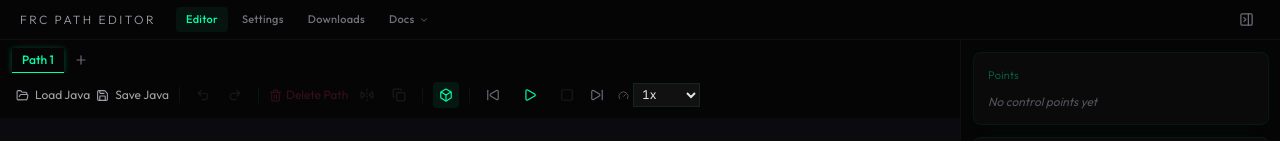
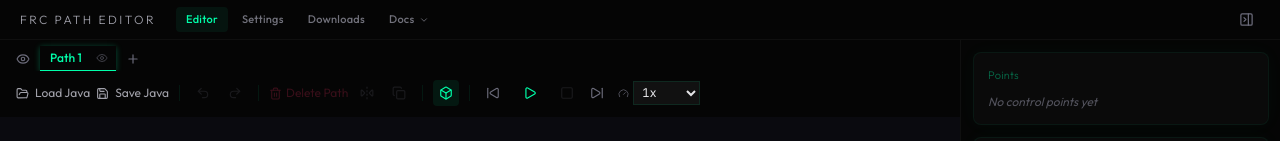
Before and after one commit to Hemlock5712/path-editor, a React (Vite) app: page / in a window 1280 px wide. Shown: the top 141 px of the page. Built offline with nearby package versions, Linux system fonts and the light colour scheme.

Commit message:
Add show/hide buttons for paths.

```diff
--- a/src/components/field/FieldCanvas.tsx
+++ b/src/components/field/FieldCanvas.tsx
@@ -43,6 +43,7 @@ export function FieldCanvas({ splinePath, scrubberHeading }: FieldCanvasProps) {
   const selectedZoneId = useSelectionStore((s) => s.selectedZoneId);
   const paths = usePathStore((s) => s.paths);
   const activePathName = usePathStore((s) => s.activePathName);
+  const hiddenPathNames = usePathStore((s) => s.hiddenPathNames);
 
   const showGrid = useEditorStore((s) => s.showGrid);
   const showMinimap = useEditorStore((s) => s.showMinimap);
@@ -58,7 +59,9 @@ export function FieldCanvas({ splinePath, scrubberHeading }: FieldCanvasProps) {
   // Compute splines for inactive paths
   const inactivePaths = useMemo(() => {
     return Object.entries(paths)
-      .filter(([name]) => name !== activePathName)
+      .filter(
+        ([name]) => name !== activePathName && !hiddenPathNames.includes(name)
+      )
       .map(([name, path]) => ({
         name,
         controlPoints: path.controlPoints,
@@ -67,7 +70,7 @@ export function FieldCanvas({ splinePath, scrubberHeading }: FieldCanvasProps) {
             ? new SplinePath(path.controlPoints)
             : null,
       }));
-  }, [paths, activePathName]);
+  }, [paths, activePathName, hiddenPathNames]);
 
   // Zoom/pan
   const { transform, handleWheel, handleMiddleMouseDrag, resetView } =
--- a/src/components/toolbar/PathTabs.tsx
+++ b/src/components/toolbar/PathTabs.tsx
@@ -1,5 +1,5 @@
 import { useState, useRef, useEffect, useCallback } from 'react';
-import { Plus } from 'lucide-react';
+import { Eye, EyeOff, Plus } from 'lucide-react';
 import { usePathStore } from '../../stores/pathStore';
 
 export function PathTabs() {
@@ -12,6 +12,9 @@ export function PathTabs() {
   const deletePath = usePathStore((s) => s.deletePath);
   const duplicatePath = usePathStore((s) => s.duplicatePath);
   const reorderPath = usePathStore((s) => s.reorderPath);
+  const hiddenPathNames = usePathStore((s) => s.hiddenPathNames);
+  const togglePathHidden = usePathStore((s) => s.togglePathHidden);
+  const setAllPathsHidden = usePathStore((s) => s.setAllPathsHidden);
 
   const [editingName, setEditingName] = useState<string | null>(null);
   const [editValue, setEditValue] = useState('');
@@ -70,6 +73,9 @@ export function PathTabs() {
     addPath(name);
   }, [pathOrder.length, paths, addPath]);
 
+  const allPathsHidden =
+    pathOrder.length > 0 && hiddenPathNames.length === pathOrder.length;
+
   const handleDragStart = useCallback((e: React.DragEvent, index: number) => {
     setDragIndex(index);
     e.dataTransfer.effectAllowed = 'move';
@@ -108,7 +114,20 @@ export function PathTabs() {
 
   return (
     <div className="flex flex-shrink-0 items-center gap-0.5 overflow-x-auto px-3 pt-1.5 pb-0">
-      {pathOrder.map((name, index) => (
+      <button
+        onClick={() => setAllPathsHidden(!allPathsHidden)}
+        className="btn-ghost hover:text-accent-green mr-1 p-1 text-zinc-600 transition-colors"
+        title={allPathsHidden ? 'Show all paths on canvas' : 'Hide all paths on canvas'}
+        aria-label={
+          allPathsHidden ? 'Show all paths on canvas' : 'Hide all paths on canvas'
+        }
+      >
+        {allPathsHidden ? <EyeOff size={14} /> : <Eye size={14} />}
+      </button>
+
+      {pathOrder.map((name, index) => {
+        const isHidden = hiddenPathNames.includes(name);
+        return (
         <div
           key={name}
           className={`relative flex-shrink-0 ${
@@ -137,24 +156,52 @@ export function PathTabs() {
               className="text-accent-green border-accent-green/40 w-28 rounded border bg-zinc-900 px-2.5 py-1 text-xs font-medium outline-none"
             />
           ) : (
-            <button
-              onClick={() => setActivePath(name)}
-              onDoubleClick={() => startRename(name)}
-              onContextMenu={(e) => {
-                e.preventDefault();
-                setContextMenu({ name, x: e.clientX, y: e.clientY });
-              }}
-              className={`cursor-grab border-b px-2.5 py-1 text-xs font-medium transition-all duration-200 active:cursor-grabbing ${
+            <div
+              className={`flex items-center border-b transition-all duration-200 ${
                 activePathName === name
                   ? 'text-accent-green border-accent-green shadow-[0_1px_6px_rgba(0,255,170,0.3)]'
                   : 'border-transparent text-zinc-600 hover:text-zinc-400'
               } ${dragIndex === index ? 'opacity-40' : ''}`}
             >
-              {name}
-            </button>
+              <button
+                onClick={() => setActivePath(name)}
+                onDoubleClick={() => startRename(name)}
+                onContextMenu={(e) => {
+                  e.preventDefault();
+                  setContextMenu({ name, x: e.clientX, y: e.clientY });
+                }}
+                className="cursor-grab px-2.5 py-1 text-xs font-medium active:cursor-grabbing"
+              >
+                {name}
+              </button>
+              <button
+                type="button"
+                onClick={(e) => {
+                  e.stopPropagation();
+                  togglePathHidden(name);
+                }}
+                onContextMenu={(e) => {
+                  e.preventDefault();
+                  e.stopPropagation();
+                  setContextMenu({ name, x: e.clientX, y: e.clientY });
+                }}
+                className={`mr-1 rounded p-1 transition-colors ${
+                  isHidden
+                    ? 'text-zinc-500 hover:text-zinc-300'
+                    : 'text-zinc-700 hover:text-accent-green'
+                }`}
+                title={isHidden ? 'Show path on canvas' : 'Hide path on canvas'}
+                aria-label={
+                  isHidden ? 'Show path on canvas' : 'Hide path on canvas'
+                }
+              >
+                {isHidden ? <EyeOff size={12} /> : <Eye size={12} />}
+              </button>
+            </div>
           )}
         </div>
-      ))}
+        );
+      })}
 
       {/* Add path button */}
       <button
@@ -181,6 +228,17 @@ export function PathTabs() {
           <button
             className="hover:bg-accent-green/10 hover:text-accent-green w-full px-3 py-1.5 text-left text-xs text-zinc-300 transition-colors"
             onClick={() => {
+              togglePathHidden(contextMenu.name);
+              setContextMenu(null);
+            }}
+          >
+            {hiddenPathNames.includes(contextMenu.name)
+              ? 'Show Path'
+              : 'Hide Path'}
+          </button>
+          <button
+            className="hover:bg-accent-green/10 hover:text-accent-green w-full px-3 py-1.5 text-left text-xs text-zinc-300 transition-colors"
+            onClick={() => {
               duplicatePath(contextMenu.name);
               setContextMenu(null);
             }}
--- a/src/stores/pathStore.ts
+++ b/src/stores/pathStore.ts
@@ -30,6 +30,7 @@ interface PathState {
   paths: Record<string, NamedPath>;
   pathOrder: string[];
   activePathName: string | null;
+  hiddenPathNames: string[];
 
   // Named points registry (global, not per-path)
   namedPoints: Record<string, NamedPoint>;
@@ -51,6 +52,8 @@ interface PathState {
   renamePath: (oldName: string, newName: string) => void;
   deletePath: (name: string) => void;
   reorderPath: (fromIndex: number, toIndex: number) => void;
+  togglePathHidden: (name: string) => void;
+  setAllPathsHidden: (hidden: boolean) => void;
   getAllPaths: () => NamedPath[];
 
   // Point mutations (operate on active path)
@@ -239,6 +242,7 @@ export const usePathStore = create<PathState>()(
   },
   pathOrder: ['Path 1'],
   activePathName: 'Path 1',
+  hiddenPathNames: [],
 
   namedPoints: loadNamedPointsFromStorage(),
 
@@ -272,6 +276,7 @@ export const usePathStore = create<PathState>()(
         paths,
         pathOrder,
         activePathName: firstName,
+        hiddenPathNames: [],
         controlPoints: active
           ? active.controlPoints.map((p) => ({ ...p }))
           : [],
@@ -332,6 +337,7 @@ export const usePathStore = create<PathState>()(
         paths: remaining,
         pathOrder: newOrder,
         activePathName: newActive,
+        hiddenPathNames: state.hiddenPathNames.filter((n) => n !== name),
         controlPoints: target
           ? target.controlPoints.map((p) => ({ ...p }))
           : [],
@@ -364,6 +370,18 @@ export const usePathStore = create<PathState>()(
       return { pathOrder: order };
     }),
 
+  togglePathHidden: (name) =>
+    set((state) => ({
+      hiddenPathNames: state.hiddenPathNames.includes(name)
+        ? state.hiddenPathNames.filter((hiddenName) => hiddenName !== name)
+        : [...state.hiddenPathNames, name],
+    })),
+
+  setAllPathsHidden: (hidden) =>
+    set((state) => ({
+      hiddenPathNames: hidden ? [...state.pathOrder] : [],
+    })),
+
   getAllPaths: () => {
     const state = get();
     const updatedPaths = syncActiveToMap(state);
@@ -394,6 +412,7 @@ export const usePathStore = create<PathState>()(
         paths: { ...updatedPaths, [finalName]: newPath },
         pathOrder: [...state.pathOrder, finalName],
         activePathName: finalName,
+        hiddenPathNames: state.hiddenPathNames,
         controlPoints: [],
         controlPointRefs: [],
         headingWaypoints: [],
@@ -416,6 +435,9 @@ export const usePathStore = create<PathState>()(
       return {
         paths: { ...rest, [trimmed]: { ...pathData, name: trimmed } },
         pathOrder: state.pathOrder.map((n) => (n === oldName ? trimmed : n)),
+        hiddenPathNames: state.hiddenPathNames.map((name) =>
+          name === oldName ? trimmed : name
+        ),
         activePathName:
           state.activePathName === oldName ? trimmed : state.activePathName,
       };
@@ -1077,6 +1099,7 @@ export const usePathStore = create<PathState>()(
         paths: { ...updatedPaths, [finalName]: copy },
         pathOrder: [...state.pathOrder, finalName],
         activePathName: finalName,
+        hiddenPathNames: state.hiddenPathNames,
         controlPoints: copy.controlPoints.map((p) => ({ ...p })),
         controlPointRefs: [...copy.controlPointRefs],
         headingWaypoints: copy.headingWaypoints.map((h) => ({ ...h })),
@@ -1181,6 +1204,7 @@ export const usePathStore = create<PathState>()(
       paths: syncActiveToMap(state),
       pathOrder: state.pathOrder,
       activePathName: state.activePathName,
+      hiddenPathNames: state.hiddenPathNames,
       namedPoints: state.namedPoints,
       controlPoints: state.controlPoints,
       controlPointRefs: state.controlPointRefs,
```
Also changed, not shown: 1 other file (tests, documents, lock files or other folders).
